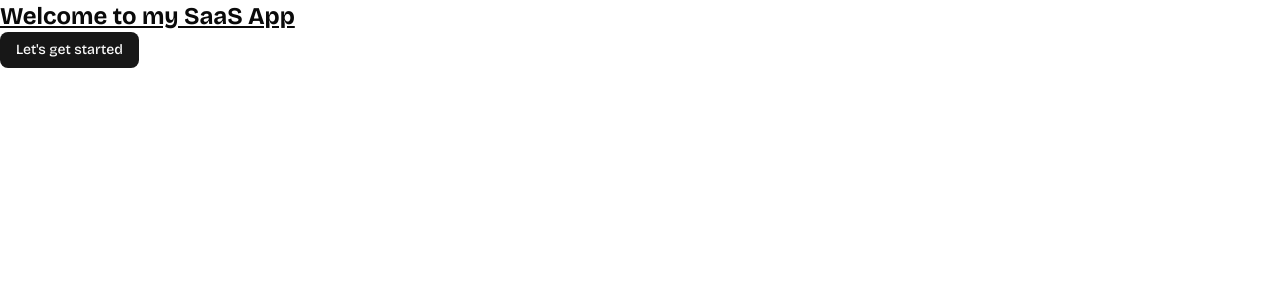
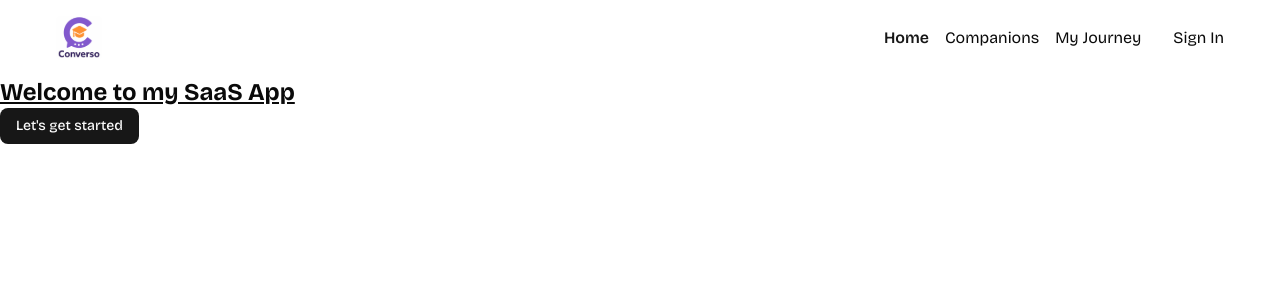
Before and after one commit to lijason122/saas-application, a Next.js app: page / in a window 1280 px wide. Shown: the top 300 px of the page. Built offline with nearby package versions, Linux system fonts and the light colour scheme.

Commit message:
Add navbar components

```diff
--- a/app/layout.tsx
+++ b/app/layout.tsx
@@ -1,6 +1,7 @@
 import type { Metadata } from "next";
 import { Bricolage_Grotesque } from "next/font/google";
 import "./globals.css";
+import Navbar from "@/components/Navbar";
 
 const bricolage = Bricolage_Grotesque({
   variable: "--font-bricolage",
@@ -19,7 +20,10 @@
 }>) {
   return (
     <html lang="en">
-      <body className={`${bricolage.variable} antialiased`}>{children}</body>
+      <body className={`${bricolage.variable} antialiased`}>
+        <Navbar />
+        {children}
+      </body>
     </html>
   );
 }
--- /dev/null
+++ b/components/NavItems.tsx
@@ -0,0 +1,27 @@
+"use client";
+
+import { cn } from "@/lib/utils";
+import Link from "next/link"
+import { usePathname } from "next/navigation"
+
+const navItems = [
+    { label: "Home", href: "/" },
+    { label: "Companions", href: "/companions" },
+    { label: "My Journey", href: "/my-journey" },
+]
+
+const NavItems = () => {
+    const pathname = usePathname();
+
+  return (
+    <nav className="flex items-center gap-4">
+        {navItems.map(({ label, href }) => (
+            <Link href={href} key={label} className={cn(pathname === href && "text-primary font-semibold")}>
+                {label}
+            </Link>
+        ))}
+    </nav>
+  )
+}
+
+export default NavItems
--- /dev/null
+++ b/components/Navbar.tsx
@@ -0,0 +1,26 @@
+import Link from "next/link";
+import Image from "next/image";
+import NavItems from "./NavItems";
+
+const Navbar = () => {
+  return (
+    <nav className='navbar'>
+        <Link href='/'>
+            <div className="flex items-center gap-2.5 cursor-pointer">
+                <Image
+                    src="/images/logo.svg"
+                    alt="logo"
+                    width={46}
+                    height={44}
+                />
+            </div>
+        </Link>
+        <div className="flex items-center gap-8">
+            <NavItems />
+            <p>Sign In</p>
+        </div>
+    </nav>
+  )
+}
+
+export default Navbar
```
